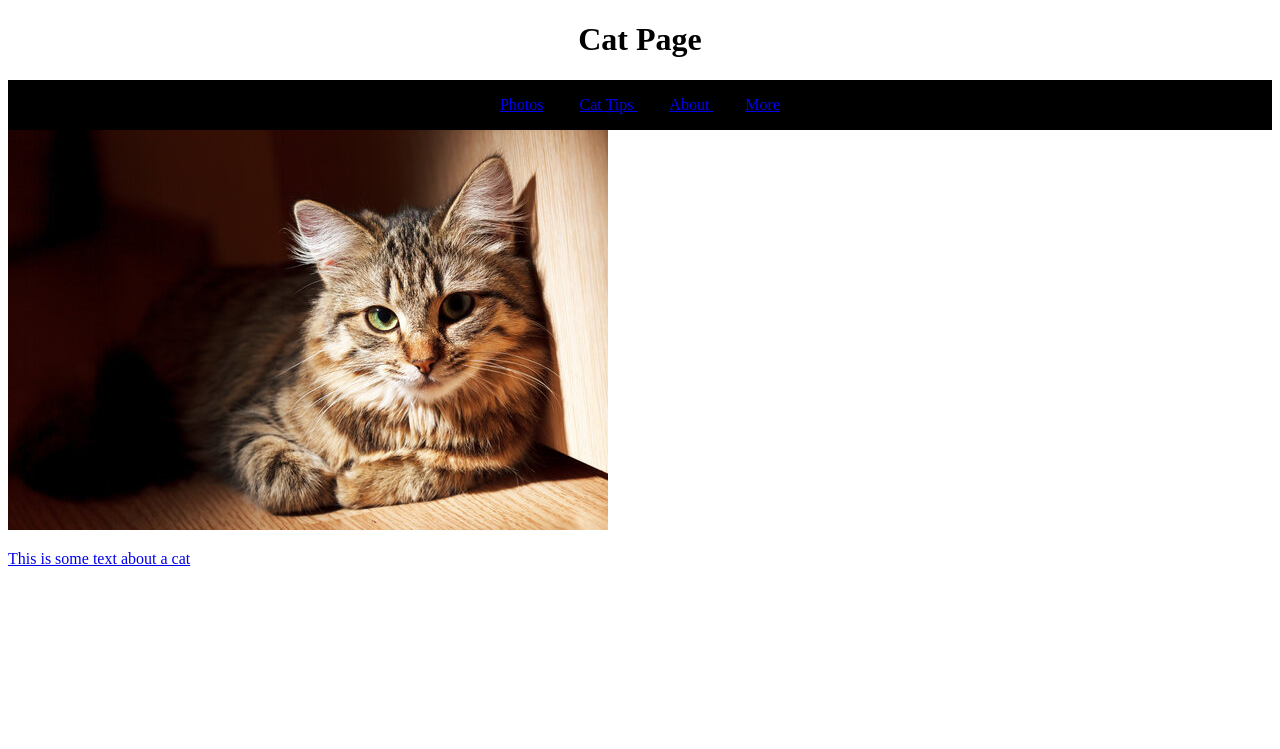
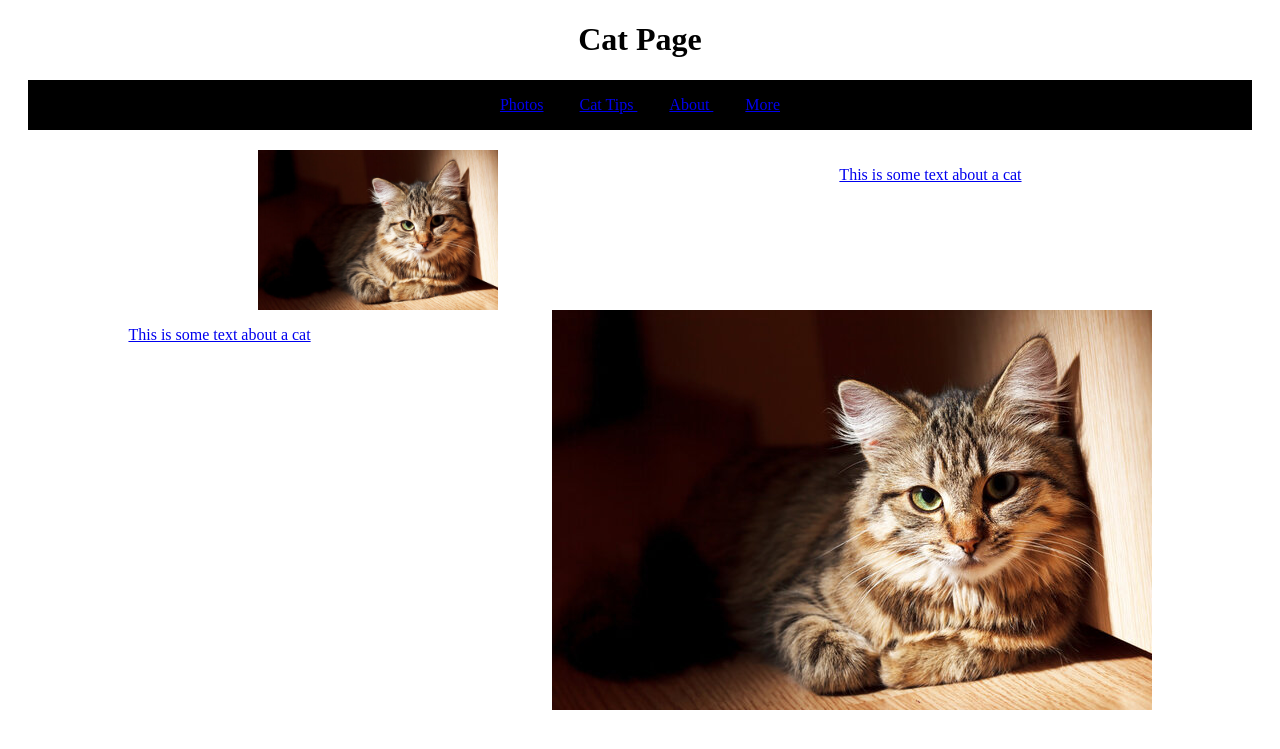
Before and after one commit to DKendle/landing-page-cat, a PHP site: page / in a window 1280 px wide. Shown: the top 749 px of the page. Run offline with PHP 8.4, Linux system fonts and the light colour scheme.

Commit message:
Adds another cat container with reverse image and description

```diff
--- a/index.css
+++ b/index.css
@@ -5,6 +5,7 @@
     background-color: black;
     padding: 16px;
     text-align: center;
+    margin: 20px;
 }
 
 .nav-container a{
@@ -16,10 +17,32 @@
     background-color: aliceblue;
 }
 
-.cat-image{
+.complete-cat-container {
+    display: flex;
+    flex-wrap: nowrap;
+    justify-content: space-around;
+}
+.cat-image {
+    display: flex;
+    height: 20vh;
+    width: 10vh;
+    border-radius: 100px;
+}
+
+.catdesc {
+}
+
+.reverse-complete-cat-container {
+    display: flex;
+    flex-wrap: nowrap;
+    justify-content: space-around;
+    flex-direction: row-reverse;
+}
+.reverse-cat-image {
+    display: flex;
 
 }
 
-.catdesc {
+.reverse-catdesc {
 
 }
--- a/index.html
+++ b/index.html
@@ -12,11 +12,23 @@
                 <a href="#about">About</li>
                 <a href="#more">More</li>
             </div>
-            <div class="cat-image">
-                <img alt="Tabby with beautiful green eyes" src="images/WallCutie.jpg" />
+
+            <div class="complete-cat-container">
+                <div class="cat-image">
+                    <img alt="Tabby with beautiful green eyes" src="images/WallCutie.jpg" />
+                </div>
+                <div class="cat-desc">
+                    <p>This is some text about a cat</p>
+                </div>
             </div>
-            <div class="cat-desc">
-                <p>This is some text about a cat</p>
+
+            <div class="reverse-complete-cat-container">
+                <div class="reverse-cat-image">
+                    <img alt="Tabby with beautiful green eyes" src="images/WallCutie.jpg" />
+                </div>
+                <div class="reverse-cat-desc">
+                    <p>This is some text about a cat</p>
+                </div>
             </div>
 
         </div>
```
